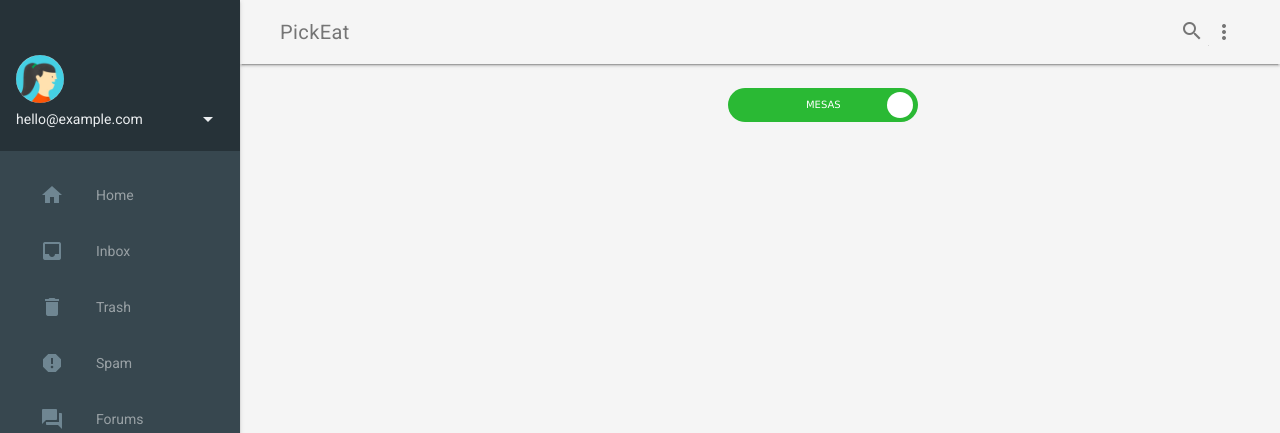
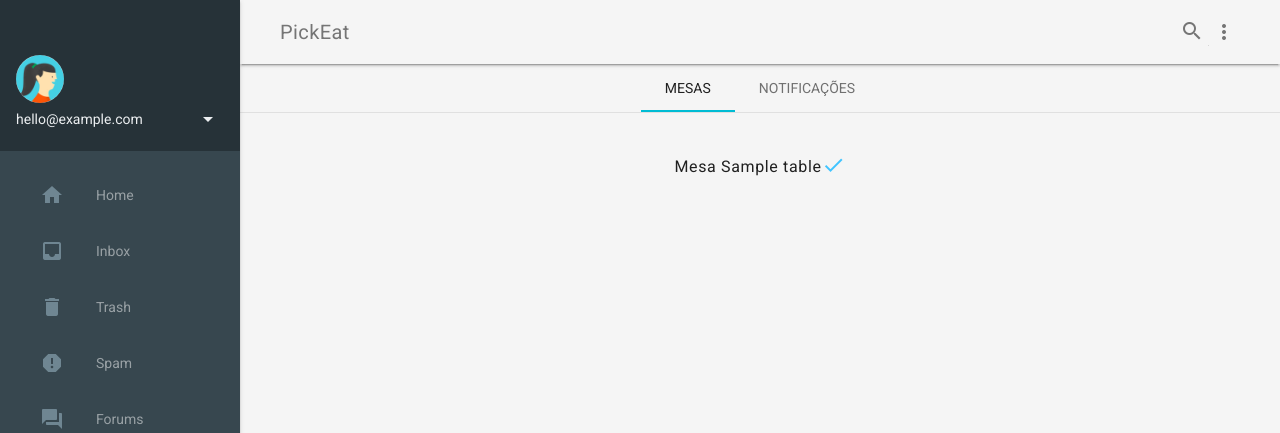
Before and after one commit to Desenho-2018-2/PickEat-Frontend, a Django app: template frontend/dev/templates/dev/index.html in a window 1280 px wide. Shown: the top 433 px of the page. Run offline with Django 3.2, Linux system fonts and the light colour scheme; the template is opened without the code that fills it: most values are stand-ins (such as "Sample title", 1, 10 or a date in 2020).

Commit message:
Create panel in initial page

```diff
--- a/frontend/dev/templates/dev/index.html
+++ b/frontend/dev/templates/dev/index.html
@@ -1,6 +1,6 @@
 {% extends 'dev/base.html' %} {% load static %} {% block content %}
 
-<div class="mdl-grid demo-content">
+<!-- <div class="mdl-grid demo-content">
     <div class="mdl-grid">
         <div class="mdl-cell mdl-cell--4-col"></div>
         <div class="mdl-cell mdl-cell--4-col">
@@ -17,8 +17,8 @@
     </div>
 
 
-</div>
-<div class="mdl-grid demo-content">
+</div> -->
+<!-- <div class="mdl-grid demo-content">
     <div class="mdl-grid">
         <div class="demo-list-action mdl-list">
             {% if 'togBtn' == request.GET %}
@@ -46,7 +46,49 @@
             {% endif %}
         </div>
     </div>
+</div> -->
+
+
+
+
+
+<div class="mdl-tabs mdl-js-tabs">
+    <div class="mdl-tabs__tab-bar">
+        <a href="#tab1-panel" class="mdl-tabs__tab is-active">Mesas</a>
+        <a href="#tab2-panel" class="mdl-tabs__tab">Notificações</a>
+    </div>
+
+    <div class="mdl-tabs__panel is-active" id="tab1-panel">
+        <div class="mdl-grid demo-content">
+            <div class="mdl-grid">
+                <div class="demo-list-action mdl-list">
+                    {% for order in orders %}
+                    <div class="mdl-list__item">
+                        <span class="mdl-list__item-primary-content">
+                            <span>Mesa {{order.table}}</span>
+                        </span>
+                        {% if order.status == 'done' %}
+                        <a class="mdl-list__item-secondary-action" href="#"><i class="material-icons">done</i></a>
+                        {% endif %}
+                        {% if order.status == 'cook' %}
+                        <a class="mdl-list__item-secondary-action" href="#"><i class="material-icons">alarm</i></a>
+                        {% endif %}
+                        {% if order.status == 'outro' %}
+                        <a class="mdl-list__item-secondary-action" href="#"><i class="material-icons">notification_important</i></a>
+                        {% endif %}
+                    </div>
+                    {% endfor %}
+                </div>
+            </div>
+        </div>
+    </div>
+
+    <div class="mdl-tabs__panel" id="tab2-panel">
+        <p>Tab 2 Content</p>
+    </div>
 </div>
+
+
 <a href="{% url 'tables' %}">
     <button target="_blank" id="view-source" class="mdl-button mdl-js-button mdl-button--fab mdl-js-ripple-effect mdl-button--colored mdl-color-text--white">
         <i class="material-icons">add</i>
```
